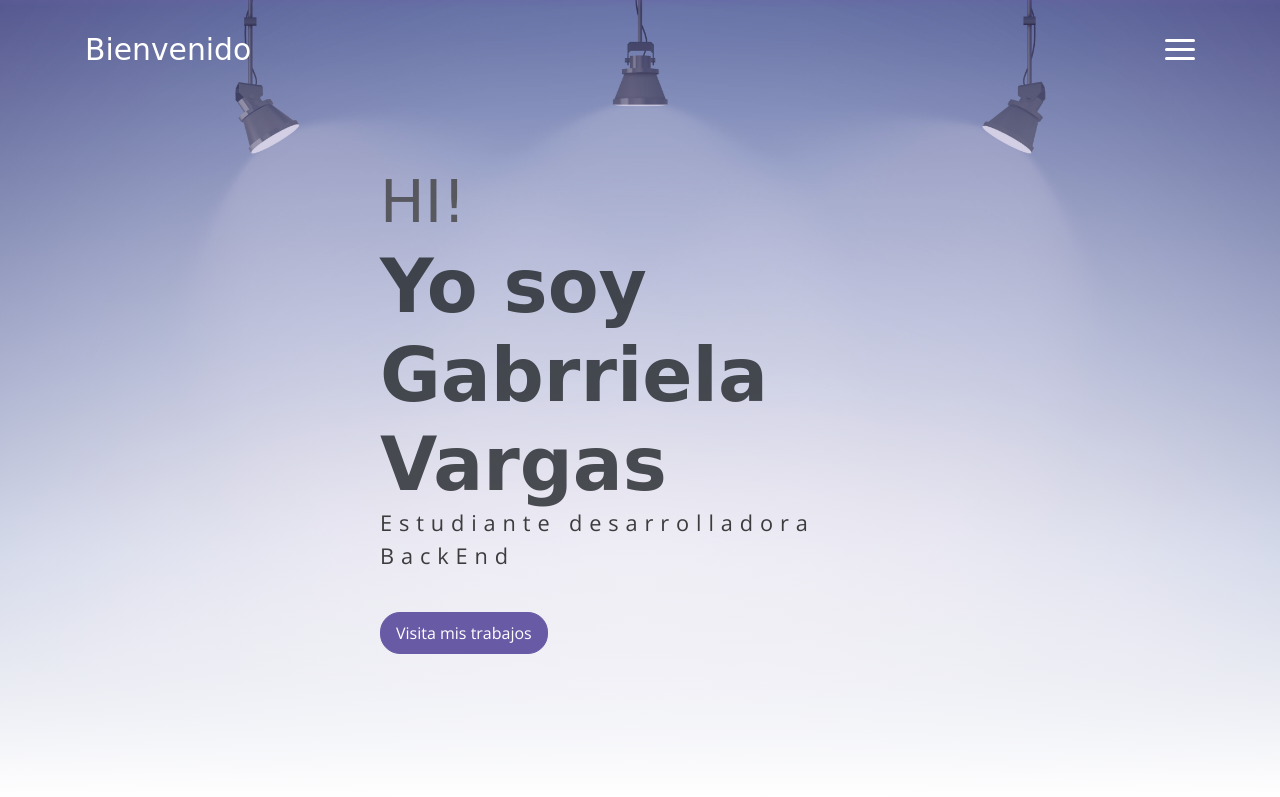
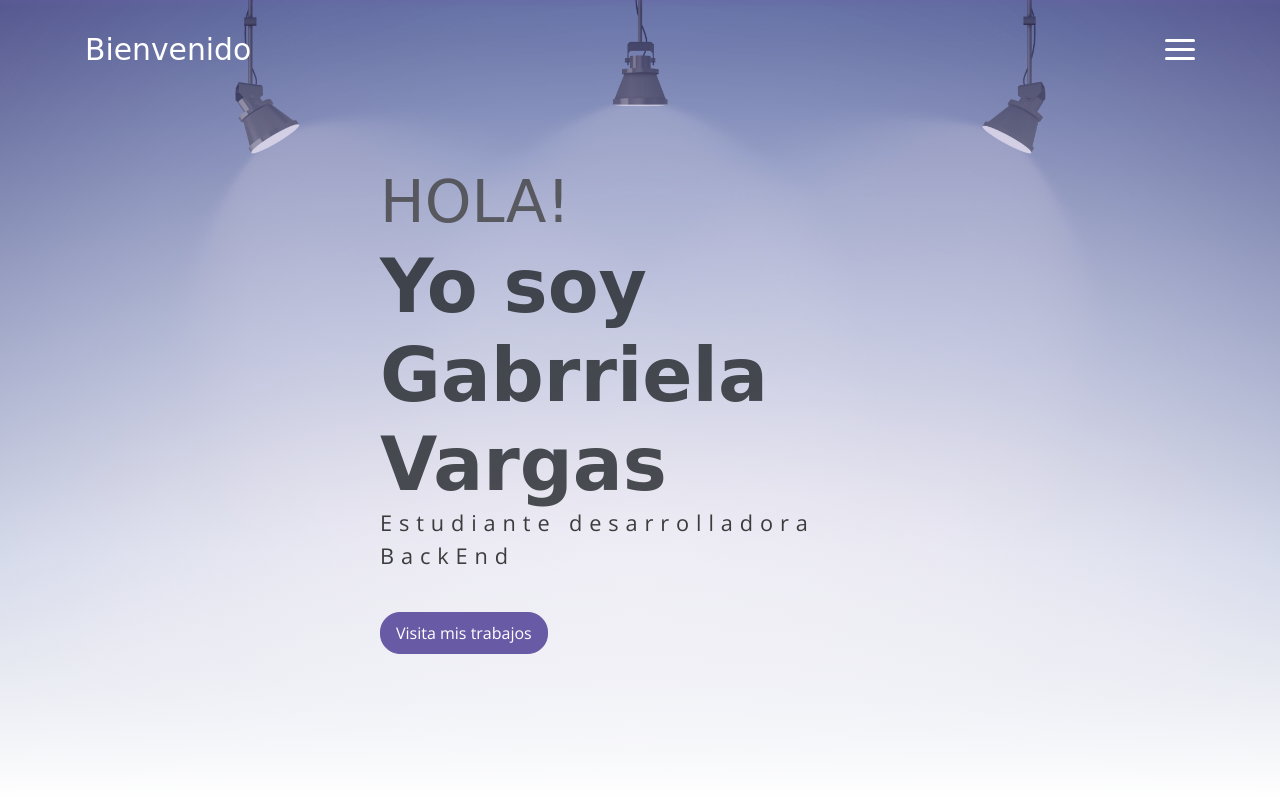
Before and after one commit to gvg22/gvg22.github.io, a plain HTML site: page index.html in a window 1280 px wide. Shown: the top 797 px of the page. Drawn offline with nearby package versions, Linux system fonts and the light colour scheme; a web font is replaced by a local one.

Commit message:
Cambio texto

```diff
--- a/index.html
+++ b/index.html
@@ -53,7 +53,7 @@
         <div class="overlay"></div>
         <div class="header-content container">
             <h1 class="header-title">
-                <span class="up">HI!</span>
+                <span class="up">HOLA!</span>
                 <span class="down">Yo soy Gabrriela Vargas</span>
             </h1>
             <p class="header-subtitle">Estudiante desarrolladora BackEnd</p>
```
